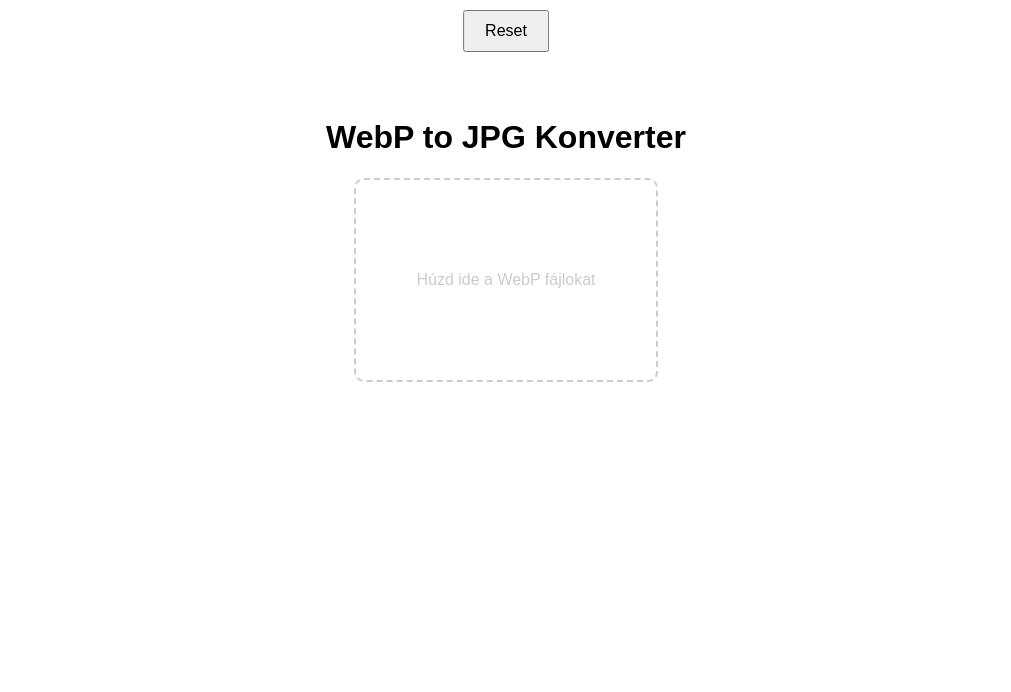
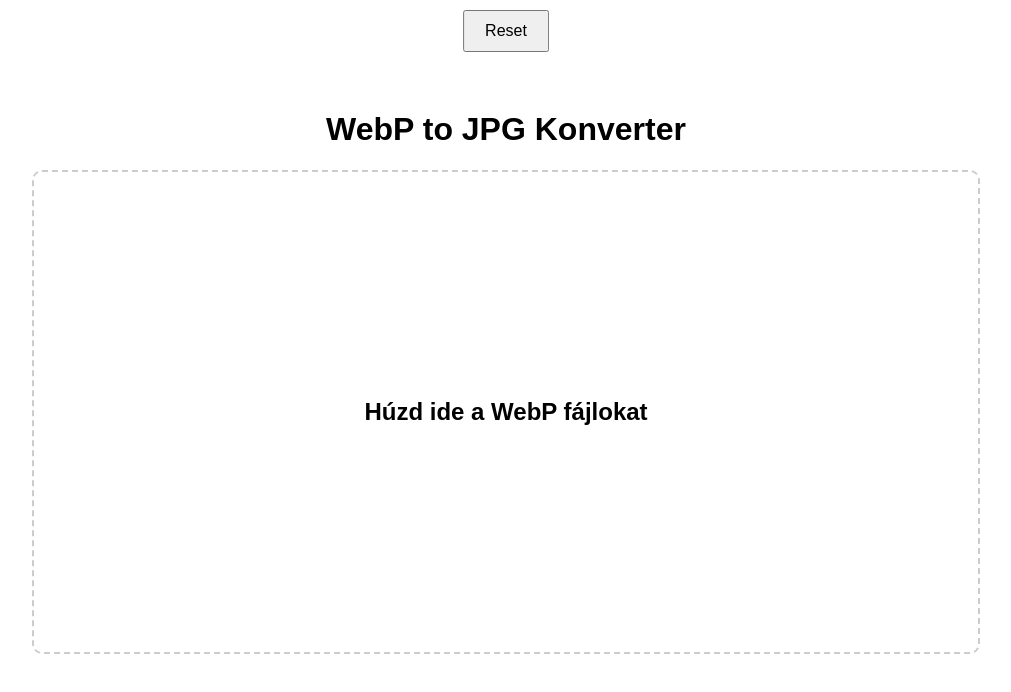
Before and after one commit to seresdaniel/webptojpg, a plain HTML site: page index.html in a window 1280 px wide. Shown: the whole page, without its empty margins (134-1145 px from the left). Drawn offline with Linux system fonts and the light colour scheme.

Commit message:
Add files via upload

```diff
--- a/index.html
+++ b/index.html
@@ -4,24 +4,30 @@
   <meta charset="UTF-8">
   <title>WebP to JPG Konverter</title>
   <style>
+    html, body {
+      height: 100%;
+      margin: 0;
+      padding: 0;
+    }
     body {
       font-family: Arial, sans-serif;
       text-align: center;
-      padding: 90px 50px 50px; /* Extra top padding, hogy a fix elemek ne fedjék egymást */
+      padding: 90px 50px 50px; /* extra top padding, hogy a fix elemek ne fedjék egymást */
     }
+    /* Drag & Drop felület: 80% szélesség és 60% magasság */
     #drop-area {
-      width: 300px;
-      height: 200px;
+      width: 80%;
+      height: 60%;
       border: 2px dashed #ccc;
       border-radius: 10px;
       margin: 20px auto;
-      line-height: 200px;
-      color: #ccc;
+      display: flex;
+      align-items: center;
+      justify-content: center;
       transition: border-color 0.3s, color 0.3s;
     }
     #drop-area.hover {
       border-color: #333;
-      color: #333;
     }
     #result {
       margin-top: 20px;
@@ -57,7 +63,9 @@
   <button id="reset-btn">Reset</button>
   <div id="notification"></div>
   <h1>WebP to JPG Konverter</h1>
-  <div id="drop-area">Húzd ide a WebP fájlokat</div>
+  <div id="drop-area">
+    <h2>Húzd ide a WebP fájlokat</h2>
+  </div>
   <div id="result"></div>
 
   <script>
@@ -66,7 +74,7 @@
     const resetBtn = document.getElementById('reset-btn');
     const notificationDiv = document.getElementById('notification');
 
-    // Alapértelmezett drag & drop viselkedés letiltása
+    // Alapértelmezett drag & drop események letiltása
     ['dragenter', 'dragover', 'dragleave', 'drop'].forEach(eventName => {
       dropArea.addEventListener(eventName, (e) => {
         e.preventDefault();
@@ -101,7 +109,7 @@
       }
     });
 
-    // Konvertálás: betöltjük a WebP képet, majd canvas segítségével JPG formátumba alakítjuk
+    // Konvertálás: WebP kép betöltése, majd canvas segítségével JPG formátumba alakítása
     function convertWebPToJPG(file) {
       const reader = new FileReader();
       reader.onload = function(event) {
@@ -135,7 +143,7 @@
       container.appendChild(imgElement);
       resultDiv.appendChild(container);
 
-      // Automatikus letöltés: ideiglenes <a> elem létrehozása, majd programozott kattintás
+      // Automatikus letöltés: ideiglenes <a> elem létrehozása, kattintás, majd eltávolítás
       const link = document.createElement('a');
       link.href = dataUrl;
       link.download = newName;
@@ -144,7 +152,7 @@
       document.body.removeChild(link);
     }
 
-    // Notification megjelenítése: kiírja az üzenetet a tetején, majd 3 másodperc múlva eltűnik
+    // Értesítés megjelenítése: kiírja az üzenetet a tetején, majd 3 másodperc múlva eltűnik
     function displayNotification(message) {
       notificationDiv.textContent = message;
       notificationDiv.style.display = 'block';
@@ -153,7 +161,7 @@
       }, 3000);
     }
 
-    // Reset gomb funkciója: eltünteti a megjelenített képeket
+    // Reset gomb: eltünteti a megjelenített képeket
     resetBtn.addEventListener('click', () => {
       resultDiv.innerHTML = '';
     });
```
